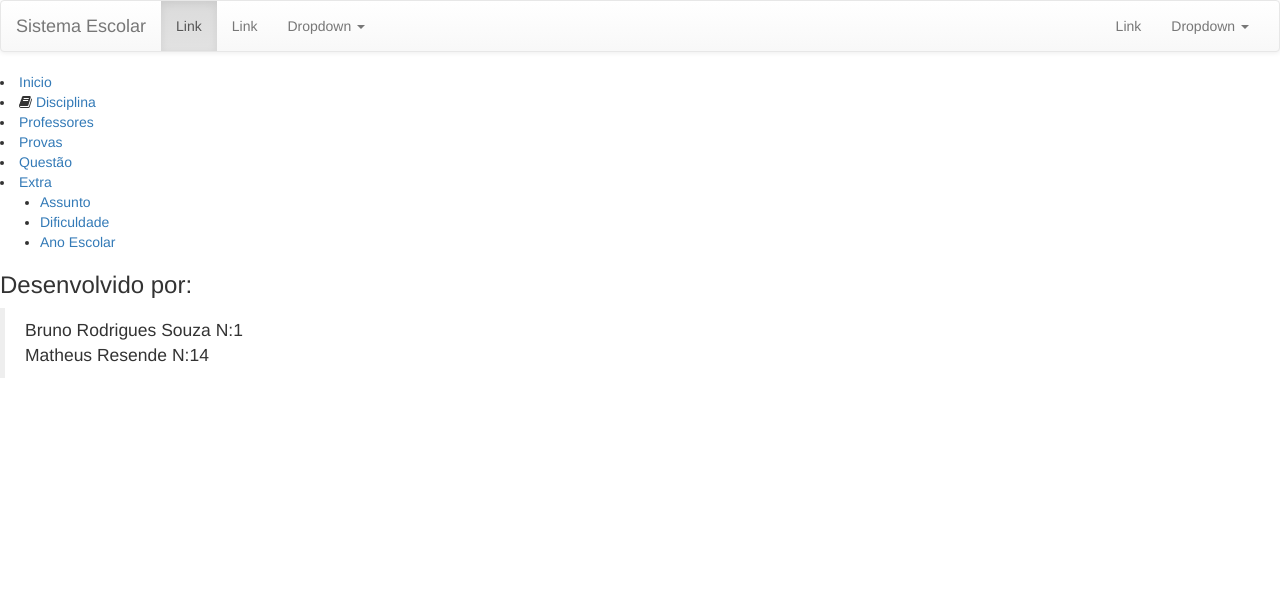
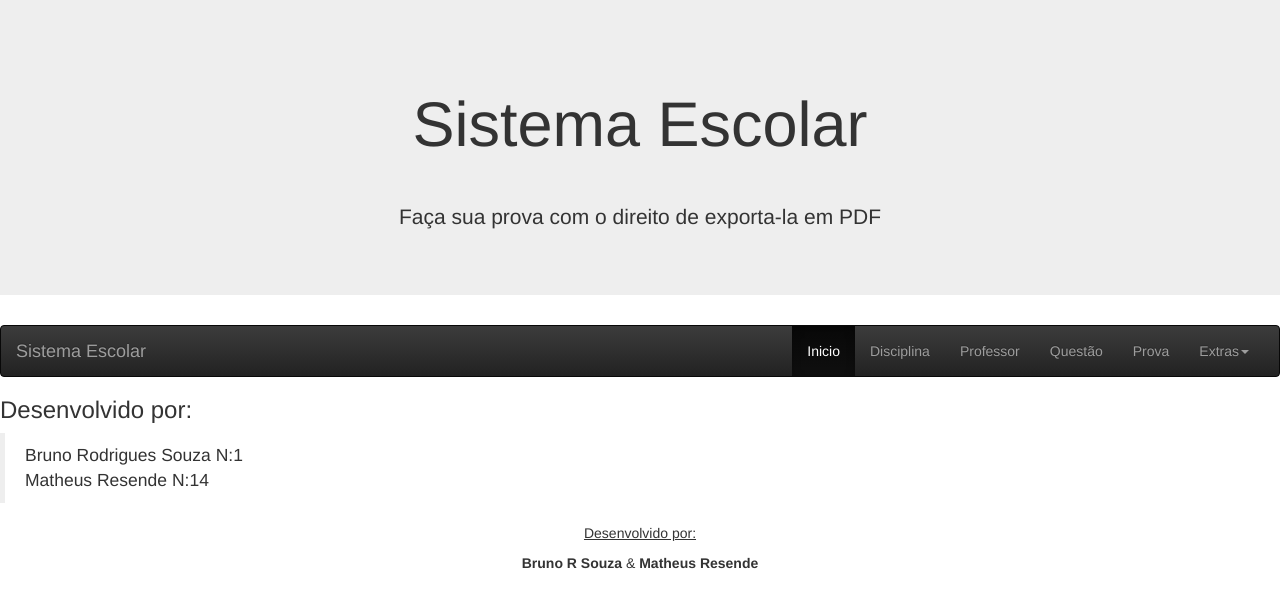
Before and after one commit to BrunoDwarf/SistemaEscolar, a PHP site: page / in a window 1280 px wide. Shown: the top 608 px of the page. Run offline with PHP 8.4, Linux system fonts and the light colour scheme; some libraries are stand-ins or nearby versions.

Commit message:
Modificação do design

```diff
--- a/php/templates/footer/footer.php
+++ b/php/templates/footer/footer.php
@@ -1,4 +1,10 @@
     <script type="text/javascript" src="https://ajax.googleapis.com/ajax/libs/jquery/2.2.0/jquery.min.js"></script>
-    <script type="text/javascript" src="../javascript/dropdown/dropdown.js"></script>
+    <script type="text/javascript" src="https://maxcdn.bootstrapcdn.com/bootstrap/3.3.7/js/bootstrap.min.js" integrity="sha384-Tc5IQib027qvyjSMfHjOMaLkfuWVxZxUPnCJA7l2mCWNIpG9mGCD8wGNIcPD7Txa" crossorigin="anonymous"></script>
+
+    <!-- RODAPE-->
+    <footer class="container-fluid text-center">
+      <p><u>Desenvolvido por:</u></p>
+      <p><strong>Bruno R Souza</strong> &amp; <strong>Matheus Resende</strong></p>
+    </footer>
   </body>
 </html>
--- a/php/templates/header/header.php
+++ b/php/templates/header/header.php
@@ -4,92 +4,64 @@
     <meta charset="utf-8">
     <title>Sistema Escolar</title>
 
-    <!-- CSS -->
-    <link rel="stylesheet" type="text/css" href="../css/design.css"/>
-    <link rel="stylesheet" type="text/css" href="../css/normalize/normalize.css"/>
-    <link rel="stylesheet" type="text/css" href="../css/formularios/formularios.css"/>
-    <link rel="stylesheet" type="text/css" href="../css/provas/provas.css"/>
     <!-- BOOTSTRAP -->
     <link rel="stylesheet" href="https://maxcdn.bootstrapcdn.com/bootstrap/3.3.7/css/bootstrap.min.css" integrity="sha384-BVYiiSIFeK1dGmJRAkycuHAHRg32OmUcww7on3RYdg4Va+PmSTsz/K68vbdEjh4u" crossorigin="anonymous">
     <link rel="stylesheet" href="https://maxcdn.bootstrapcdn.com/bootstrap/3.3.7/css/bootstrap-theme.min.css" integrity="sha384-rHyoN1iRsVXV4nD0JutlnGaslCJuC7uwjduW9SVrLvRYooPp2bWYgmgJQIXwl/Sp" crossorigin="anonymous">
 
+    <!-- NORMALIZE -->
+    <link rel="stylesheet" type="text/css" href="../css/normalize/normalize.css"/>
+
+    <!-- CSS -->
+    <link rel="stylesheet" type="text/css" href="../css/design.css"/>
+
+    <link rel="stylesheet" type="text/css" href="../css/formularios/formularios.css"/>
+    <link rel="stylesheet" type="text/css" href="../css/provas/provas.css"/>
+
     <!-- FONTE -->
+    <link rel="stylesheet" type="text/css" href="https://maxcdn.bootstrapcdn.com/font-awesome/4.6.3/css/font-awesome.min.css"  integrity="sha384-T8Gy5hrqNKT+hzMclPo118YTQO6cYprQmhrYwIiQ/3axmI1hQomh7Ud2hPOy8SP1" crossorigin="anonymous">
     <link rel="stylesheet" type="text/css" href="https://fonts.googleapis.com/css?family=Roboto:400,300italic,100,700,700italic"/>
-    <link href="https://maxcdn.bootstrapcdn.com/font-awesome/4.6.3/css/font-awesome.min.css" rel="stylesheet" integrity="sha384-T8Gy5hrqNKT+hzMclPo118YTQO6cYprQmhrYwIiQ/3axmI1hQomh7Ud2hPOy8SP1" crossorigin="anonymous">
+
   </head>
   <body>
+    <div class="jumbotron text-center">
+      <h1>Sistema Escolar</h1>
+      <p>Faça sua prova com o direito de exporta-la em PDF</p>
+    </div>
     <!-- BARRA DE NAVEGAÇÃO -->
-    <nav class="navbar navbar-default">
+    <nav class="navbar navbar-inverse">
       <div class="container-fluid">
         <div class="navbar-header">
           <a class="navbar-brand" href="#">Sistema Escolar</a>
         </div>
         <div class="collapse navbar-collapse" id="bs-example-navbar-collapse-1">
-          <ul class="nav navbar-nav">
-            <li class="active"><a href="#">Link</a></li>
-            <li><a href="#">Link</a></li>
+          <ul class="nav navbar-nav navbar-right">
+            <!-- INICIO -->
+            <li class="active"><a href="#">Inicio</a></li>
+
+            <!-- DISCIPLINA -->
+            <li><a href="#">Disciplina</a></li>
+
+            <!-- PROFESSORES -->
+            <li><a href="#">Professor</a></li>
+
+            <!-- QUESTÃO -->
+            <li><a href="#">Questão</a></li>
+
+            <!-- PROVAS -->
+            <li><a href="#">Prova</a></li>
+
+            <!-- EXTRA -->
             <li class="dropdown">
-              <a href="#" class="dropdown-toggle" data-toggle="dropdown" role="button" aria-haspopup="true" aria-expanded="false">Dropdown <span class="caret"></span></a>
+              <a href="#" class="dropdown-toggle" data-toggle="dropdown" role="button" aria-haspopup="true" aria-expanded="false">Extras<span class="caret"></span></a>
               <ul class="dropdown-menu">
-                <li><a href="#">Action</a></li>
-                <li><a href="#">Another action</a></li>
-                <li><a href="#">Something else here</a></li>
+                <li><a href="#">Assunto de Questão</a></li>
+                <li><a href="#">Dificuldade de Questão</a></li>
                 <li role="separator" class="divider"></li>
-                <li><a href="#">Separated link</a></li>
-                <li role="separator" class="divider"></li>
-                <li><a href="#">One more separated link</a></li>
+                <li><a href="#">Ano Escolar</a></li>
               </ul>
             </li>
-          </ul>
-          <ul class="nav navbar-nav navbar-right">
-            <li><a href="#">Link</a></li>
-            <li class="dropdown">
-              <a href="#" class="dropdown-toggle" data-toggle="dropdown" role="button" aria-haspopup="true" aria-expanded="false">Dropdown <span class="caret"></span></a>
-              <ul class="dropdown-menu">
-                <li><a href="#">Action</a></li>
-                <li><a href="#">Another action</a></li>
-                <li><a href="#">Something else here</a></li>
-                <li role="separator" class="divider"></li>
-                <li><a href="#">Separated link</a></li>
-              </ul>
-            </li>
+
           </ul>
         </div><!-- /.navbar-collapse -->
       </div><!-- /.container-fluid -->
     </nav>
-
-        <!-- INICIO -->
-        <li><a href="../php/index.php">Inicio</a></li>
-
-        <!-- DISCIPLINA -->
-        <li class="nav-dropdown-btn">
-          <i class="fa fa-book" aria-hidden="true"></i>
-          <a href="#">Disciplina</a>
-        </li>
-
-        <!-- PROFESSORES -->
-        <li class="nav-dropdown-btn">
-          <a href="#">Professores</a>
-        </li>
-
-        <!-- PROVAS -->
-        <li class="nav-dropdown-btn">
-          <a href="#">Provas</a>
-        </li>
-
-        <!-- QUESTÃO -->
-        <li class="nav-dropdown-btn">
-          <a href="#">Questão</a>
-        </li>
-
-        <!-- EXTRA -->
-        <li class="nav-dropdown-btn">
-          <a href="#">Extra</a>
-          <ul class="nav-dropdown">
-            <li><a href="#">Assunto</a></li>
-            <li><a href="#">Dificuldade</a></li>
-            <li><a href="#">Ano Escolar</a></li>
-          </ul>
-        </div>
-      </div>
-    </nav>
```
Also changed, not shown: css/design.css (+19 -89 lines), css/formularios/formularios.css (+9 -0 lines).
